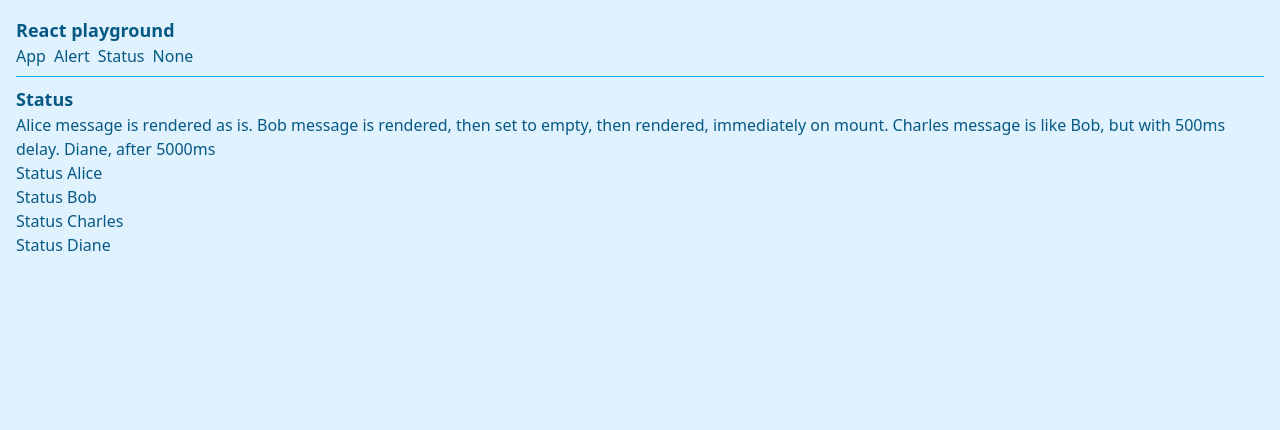
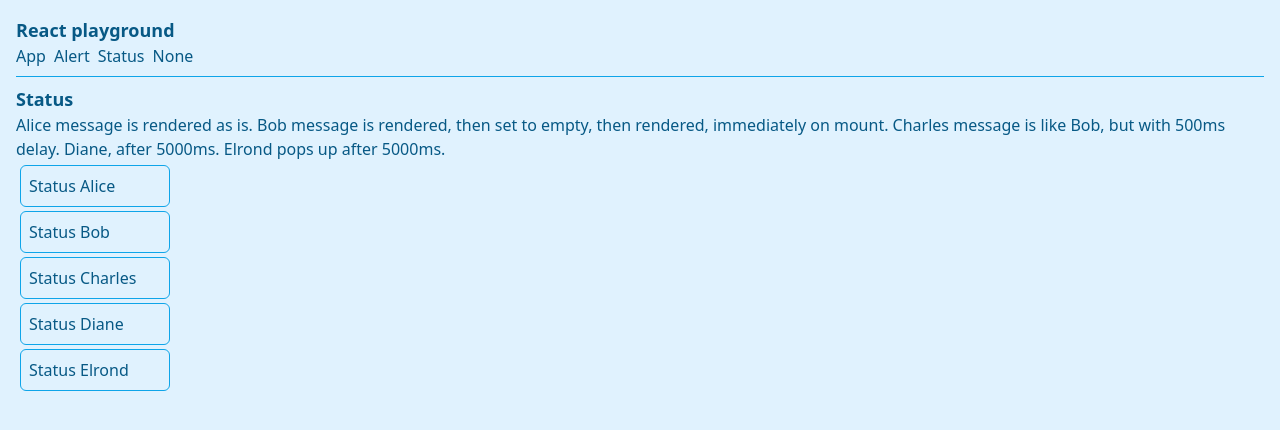
Before and after one commit to luismartinezs/react-playground, a React (Vite) app: page /status in a window 1280 px wide. Shown: the top 430 px of the page. Built offline with nearby package versions, Linux system fonts and the light colour scheme.

Commit message:
feat: elrond

```diff
--- a/src/components/StatusOnLoad/StatusOnLoad.tsx
+++ b/src/components/StatusOnLoad/StatusOnLoad.tsx
@@ -1,11 +1,16 @@
 import React, { useEffect, useState } from 'react'
 
-const MSG = { bob: 'Status Bob', charles: 'Status Charles', diane: 'Status Diane' }
+const MsgBox = ({ children }: { children?: React.ReactNode }) => {
+  return <div className="p-2 m-1 border rounded-md border-sky-500 w-fit min-w-[150px] min-h-[42px]">{children}</div>
+}
+
+const MSG = { bob: 'Status Bob', charles: 'Status Charles', diane: 'Status Diane', elrond: 'Status Elrond' }
 
 const StatusOnLoad = () => {
   const [bob, setBob] = useState(MSG.bob)
   const [charles, setCharles] = useState(MSG.charles)
   const [diane, setDiane] = useState(MSG.diane)
+  const [elrond, setElrond] = useState('')
 
   useEffect(() => {
     setBob('')
@@ -28,26 +33,46 @@ const StatusOnLoad = () => {
     return () => clearTimeout(timer)
   })
 
+  useEffect(() => {
+    const timer = setTimeout(() => {
+      setElrond(MSG.elrond)
+    }, 5000)
+    return () => clearTimeout(timer)
+  })
+
   return (
     <div>
       <h2>Status</h2>
       <p>
         Alice message is rendered as is. Bob message is rendered, then set to empty, then rendered, immediately on
-        mount. Charles message is like Bob, but with 500ms delay. Diane, after 5000ms
+        mount. Charles message is like Bob, but with 500ms delay. Diane, after 5000ms. Elrond pops up after 5000ms.
       </p>
       <div>
+        <MsgBox>
           <div role="status" aria-live="polite">
             Status Alice
           </div>
+        </MsgBox>
+        <MsgBox>
           <div role="status" aria-live="polite">
             {bob}
           </div>
+        </MsgBox>
+        <MsgBox>
           <div role="status" aria-live="polite">
             {charles}
           </div>
+        </MsgBox>
+        <MsgBox>
           <div role="status" aria-live="polite">
             {diane}
           </div>
+        </MsgBox>
+        <MsgBox>
+          <div role="status" aria-live="polite">
+            {elrond}
+          </div>
+        </MsgBox>
       </div>
     </div>
   )
```
Lines whose indentation alone changed are shown as unchanged.
